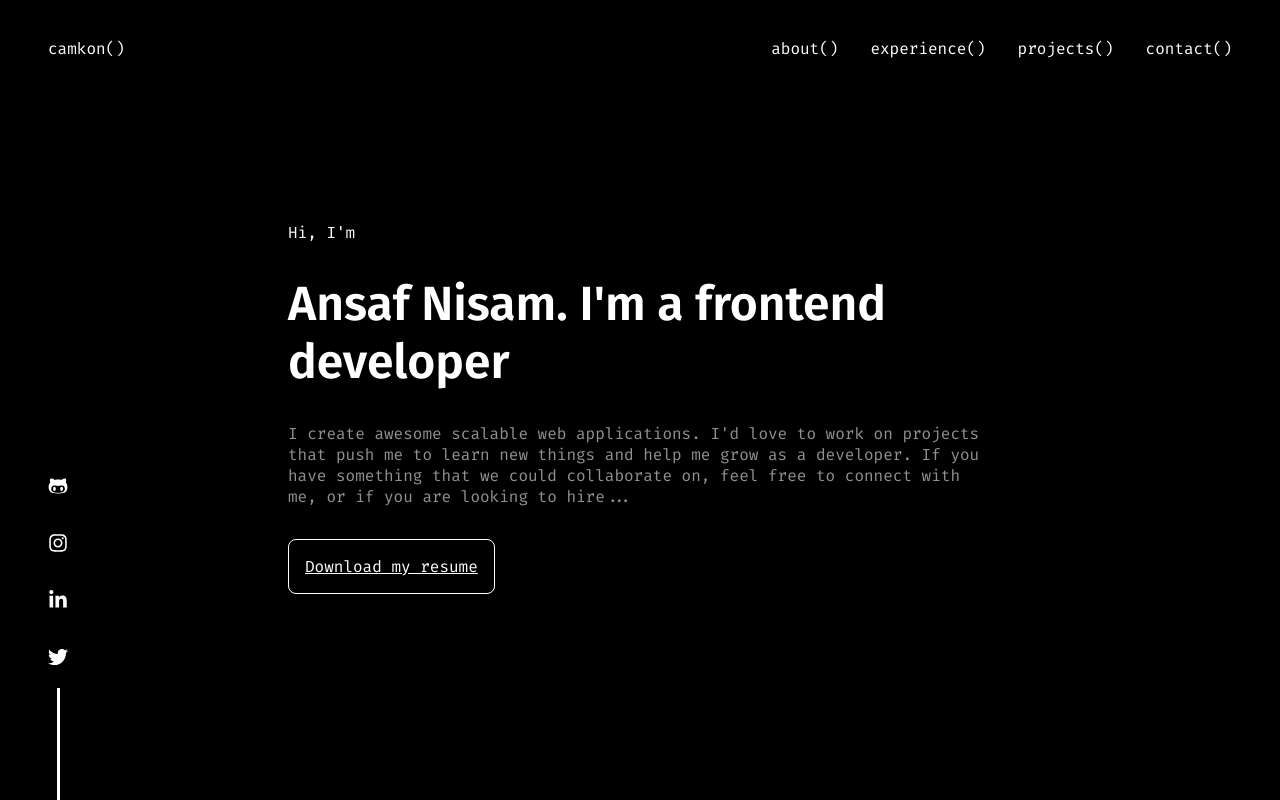
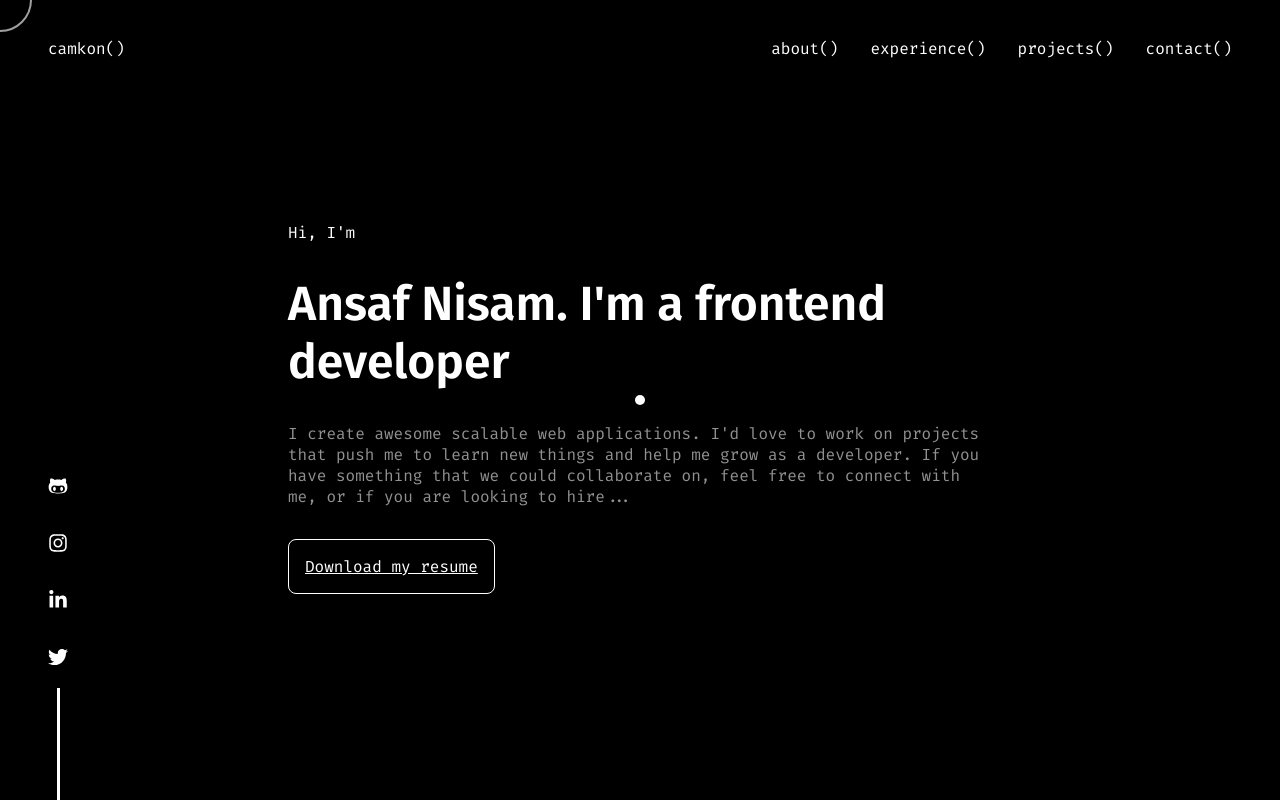
Before and after one commit to camkon/portfolio-1, a React (Create React App) app: page / in a window 1280 px wide. Built offline with nearby package versions, Linux system fonts and the light colour scheme.

Commit message:
custom cursor

```diff
--- /dev/null
+++ b/src/Components/Cursor/cursor.css
@@ -0,0 +1,41 @@
+/* .cover {
+    position: fixed;
+    top: 0;
+    left: 0;
+    height: 100vh;
+    width: 100vw;
+    background-color: #fff;
+    z-index: 0;
+} */
+
+.ring {
+    position: fixed;
+    top: 0;
+    left: 0;
+    width: 4rem;
+    height: 4rem;
+    border: 2px solid #a0a0a0;
+    /* background-color: black; */
+    border-radius: 100%;
+    transform: translate(-50%, -50%);
+    -webkit-transition-duration: 100ms;
+    transition-duration: 100ms;
+    -webkit-transition-timing-function: ease-out;
+    transition-timing-function: ease-out;
+    will-change: width, height, transform, border;
+    z-index: 999;
+    pointer-events: none;
+}
+
+.dot {
+    position: fixed;
+    top: 50%;
+    left: 50%;
+    width: 10px;
+    height: 10px;
+    background-color: #fff;
+    border-radius: 100%;
+    transform: translate(-50%, -50%);
+    z-index: 999;
+    pointer-events: none;
+}
--- /dev/null
+++ b/src/Components/Cursor/cursor.js
@@ -0,0 +1,18 @@
+import './cursor.css'
+import useCursorPosition from '../../Hooks/useCursor'
+
+const DotCursor = () => {
+
+    const {x,y} = useCursorPosition()
+
+    return (
+        <>
+            {/* <div className="cover"> */}
+            <div className='ring' style={{left: `${x}px`, top: `${y}px`}}></div>
+            <div className='dot' style={{left: `${x}px`, top: `${y}px`}}></div>
+            {/* </div> */}
+        </>
+    )
+}
+
+export default DotCursor
--- a/src/Content/Layout/index.js
+++ b/src/Content/Layout/index.js
@@ -2,10 +2,12 @@ import { Outlet } from "react-router-dom"
 import Header from '../Nav/header'
 import SideNav from '../Nav/sidenav'
 import './index.scss'
+import DotCursor from "../../Components/Cursor/cursor"
 
 const Layout = () => {
   return(
     <div className="layout">
+      <DotCursor />
       <Header />
       <SideNav />
       <div className="outlet-container"><Outlet /></div>
--- /dev/null
+++ b/src/Hooks/useCursor.js
@@ -0,0 +1,19 @@
+import {useState, useEffect} from 'react'
+
+const useCursorPosition = () => {
+
+    const [cursorPosition, setCursorPosition] = useState({x: null, y: null})
+
+    useEffect(() => {
+        const mouseHandler = (event) => {
+            const { clientX, clientY } = event
+            setCursorPosition({x: clientX, y: clientY})
+        }
+        document.addEventListener('mousemove', mouseHandler)
+        return () => {document.removeEventListener('mousemove', mouseHandler)}
+    })
+
+    return cursorPosition
+}
+
+export default useCursorPosition
--- a/src/index.css
+++ b/src/index.css
@@ -22,6 +22,7 @@ body {
 * {
   margin: 0;
   box-sizing: border-box;
+  cursor: none !important;
 }
 
 :root {
```
Also changed, not shown: src/Context/cursorContext.js (added).
